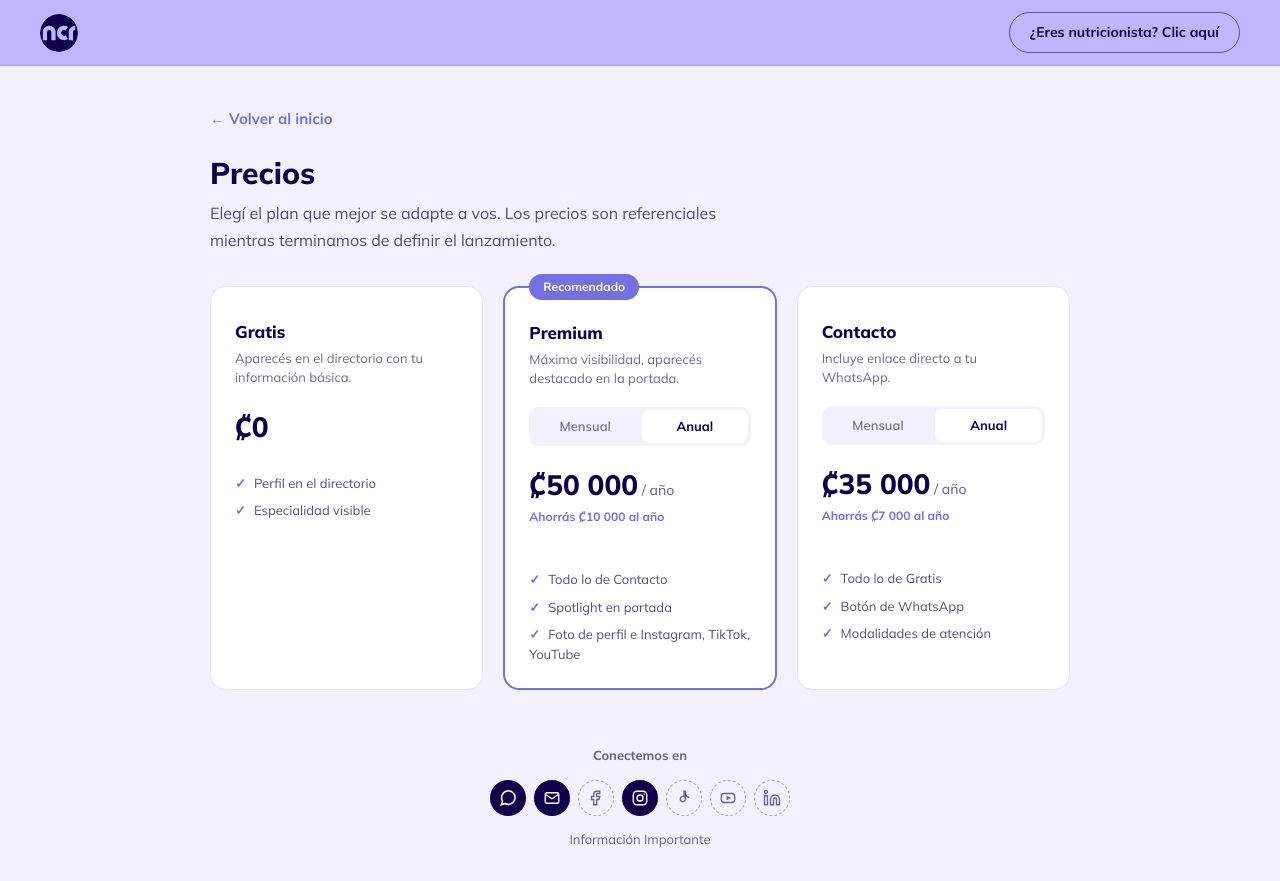
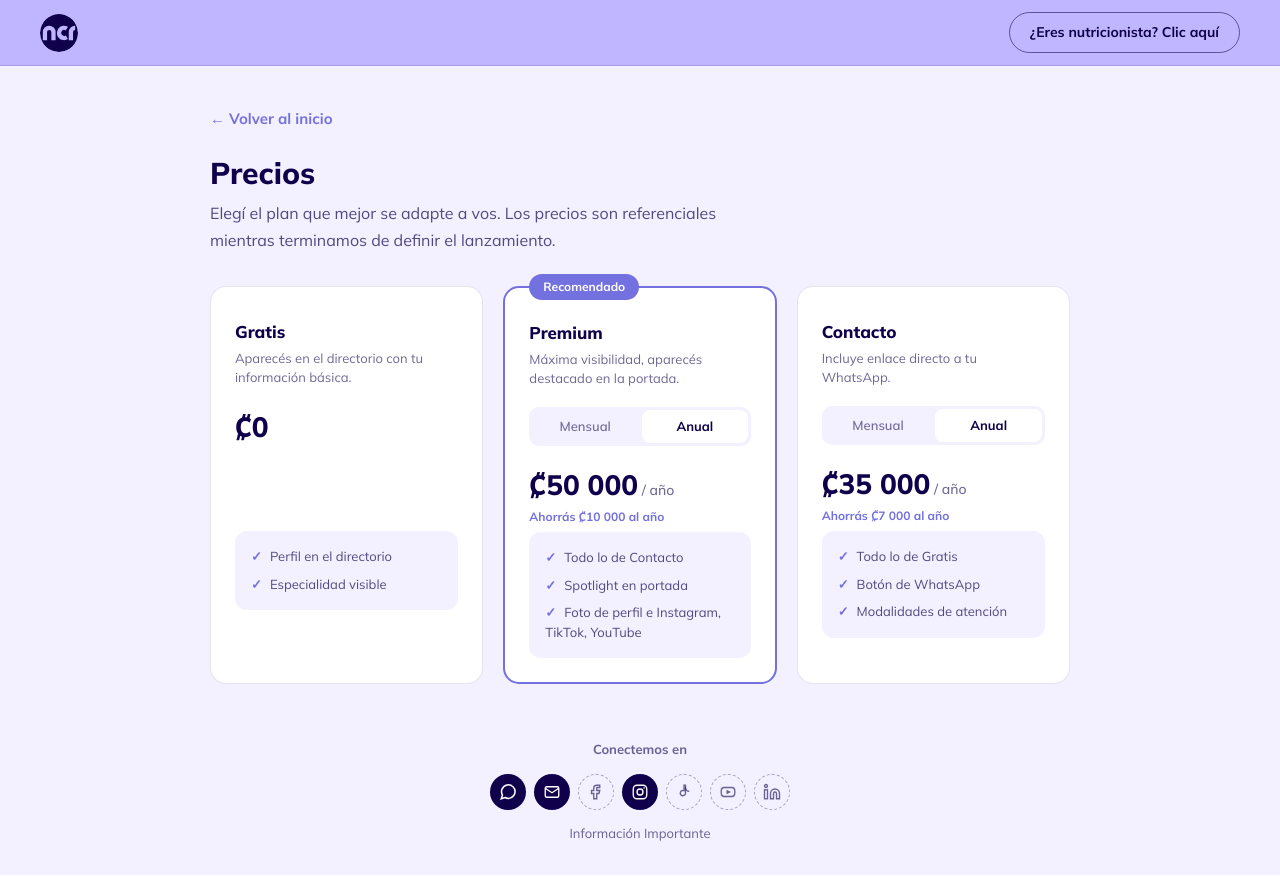
Before and after one commit to Cubujuqui/ncr-directory, a Next.js app: page /precio in a window 1280 px wide. Built offline with nearby package versions, Linux system fonts and the light colour scheme; no server answers.

Commit message:
Refactor CSS styles for tarjeta and features
Removed unnecessary flex display and adjusted margins. Added new styles for tarjetaEncabezado and cajaFeatures.

```diff
--- a/app/precio/page.module.css
+++ b/app/precio/page.module.css
@@ -50,13 +50,11 @@
   border-radius: 16px;
   padding: 24px;
   border: 1px solid rgba(16,0,76,0.1);
-  display: flex;
-  flex-direction: column;
+  position: relative;
 }
 
 .tarjetaDestacada {
   border: 2px solid #7370E0;
-  position: relative;
 }
 
 .insignia {
@@ -69,6 +67,10 @@
   font-weight: 700;
   padding: 4px 14px;
   border-radius: 999px;
+}
+
+.tarjetaEncabezado {
+  min-height: 212px;
 }
 
 .tarjetaNombre {
@@ -137,7 +139,13 @@
   font-size: 12px;
   font-weight: 700;
   color: #7370E0;
-  margin: 0 0 20px;
+  margin: 0;
+}
+
+.cajaFeatures {
+  background: #F3F0FF;
+  border-radius: 12px;
+  padding: 16px;
 }
 
 .listaFeatures {
@@ -149,7 +157,6 @@
   display: flex;
   flex-direction: column;
   gap: 8px;
-  margin-top: 24px;
 }
 
 .listaFeatures li::before {
```
